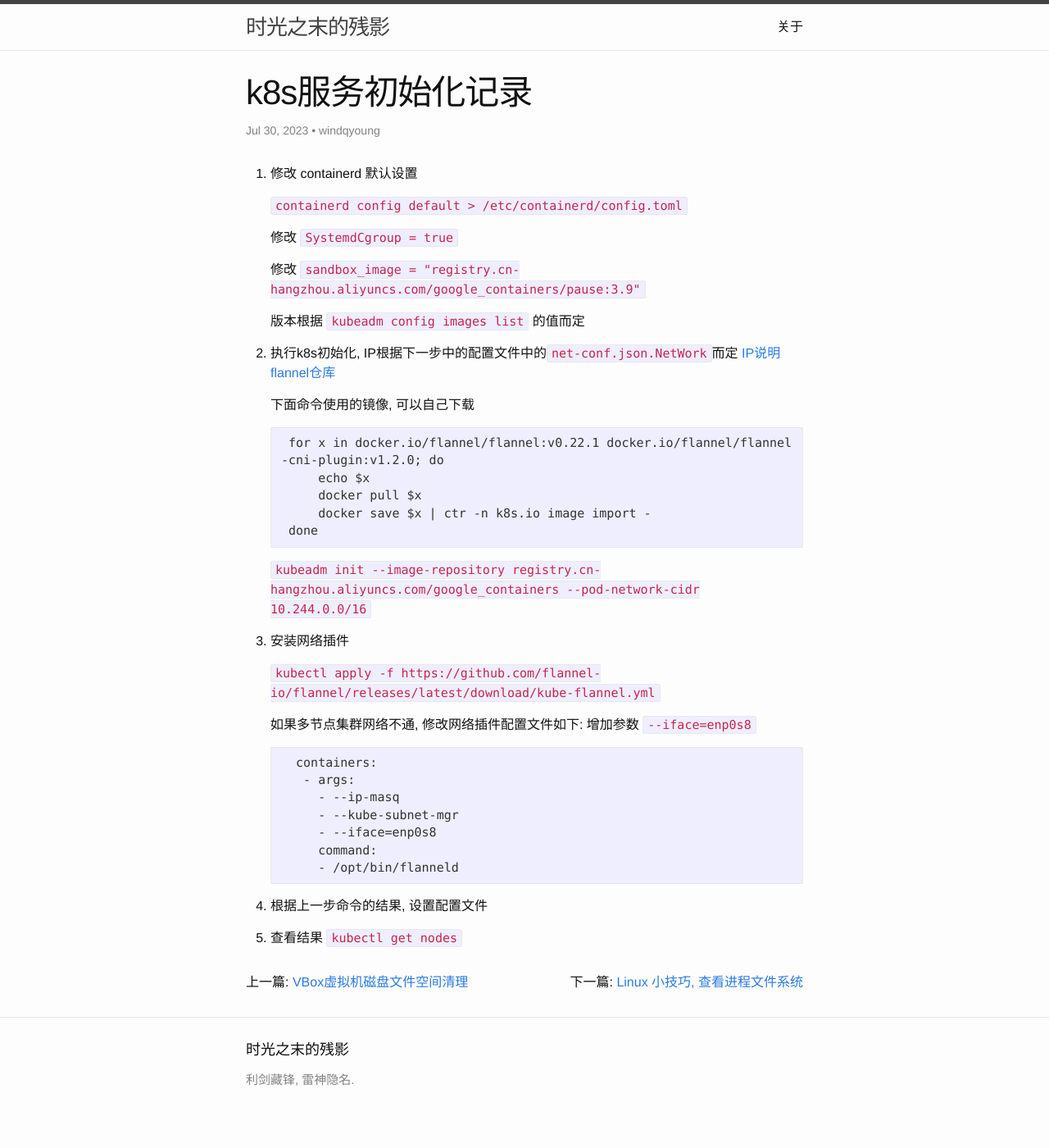
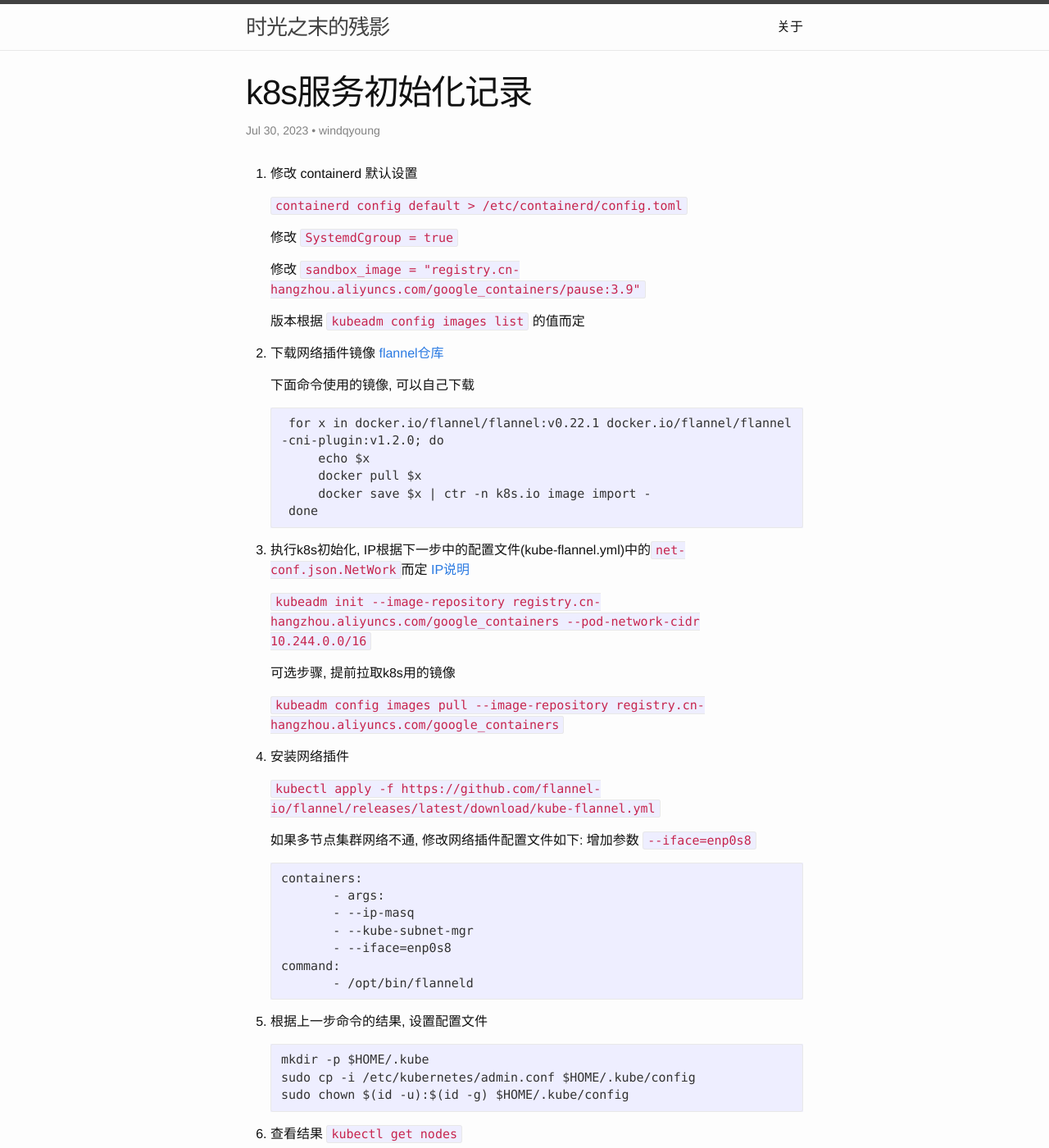
Before and after one commit to windqyoung/windqyoung.github.io, a Jekyll site: the page built from _posts/2023-07-30-k8s-init.md, in a window 1280 px wide and 1400 px high. Shown: the whole window at 82% size. Built offline with Jekyll 4.4.1, drawn with Linux system fonts in a browser that asks for light colours; nearby versions of some CDN libraries; some of the changed text lies outside the part shown.

Commit message:
k8s安装更新

````diff
--- a/_posts/2023-07-30-k8s-init.md
+++ b/_posts/2023-07-30-k8s-init.md
@@ -13,11 +13,9 @@ title: k8s服务初始化记录
 
     版本根据 `kubeadm config images list` 的值而定
 
-
-2. 执行k8s初始化, IP根据下一步中的配置文件中的`net-conf.json.NetWork`而定 [IP说明](https://github.com/flannel-io/flannel/blob/master/Documentation/kubernetes.md) [flannel仓库](https://github.com/flannel-io/flannel)
+2. 下载网络插件镜像 [flannel仓库](https://github.com/flannel-io/flannel)
 
     下面命令使用的镜像, 可以自己下载
-
 
     ```
     for x in docker.io/flannel/flannel:v0.22.1 docker.io/flannel/flannel-cni-plugin:v1.2.0; do
@@ -27,24 +25,44 @@ title: k8s服务初始化记录
     done
     ```
 
+3. 执行k8s初始化, IP根据下一步中的配置文件(kube-flannel.yml)中的`net-conf.json.NetWork`而定 [IP说明](https://github.com/flannel-io/flannel/blob/master/Documentation/kubernetes.md)
+
     `kubeadm init --image-repository registry.cn-hangzhou.aliyuncs.com/google_containers --pod-network-cidr 10.244.0.0/16`
 
-3. 安装网络插件
+    可选步骤, 提前拉取k8s用的镜像
+
+    `kubeadm config images pull --image-repository registry.cn-hangzhou.aliyuncs.com/google_containers`
+
+4. 安装网络插件
 
     `kubectl apply -f https://github.com/flannel-io/flannel/releases/latest/download/kube-flannel.yml`
 
     如果多节点集群网络不通, 修改网络插件配置文件如下: 增加参数 `--iface=enp0s8`
 
     ```
-     containers:
-      - args:
-        - --ip-masq
-        - --kube-subnet-mgr
-        - --iface=enp0s8
-        command:
-        - /opt/bin/flanneld
+containers:
+- args:
+- --ip-masq
+- --kube-subnet-mgr
+- --iface=enp0s8
+command:
+- /opt/bin/flanneld
     ```
 
-4. 根据上一步命令的结果, 设置配置文件
+5. 根据上一步命令的结果, 设置配置文件
 
-5. 查看结果 `kubectl get nodes`
+    ```
+mkdir -p $HOME/.kube
+sudo cp -i /etc/kubernetes/admin.conf $HOME/.kube/config
+sudo chown $(id -u):$(id -g) $HOME/.kube/config
+    ```
+
+6. 查看结果 `kubectl get nodes`
+
+7. 防火墙和端口 [文档](https://kubernetes.io/zh-cn/docs/reference/networking/ports-and-protocols/)
+
+    要么直接关闭, 要么把上述端口加到防火墙. 要不然 coredns pod启动不了.
+
+8. 注意关闭交换分区
+
+    `swapoff --all`
````
